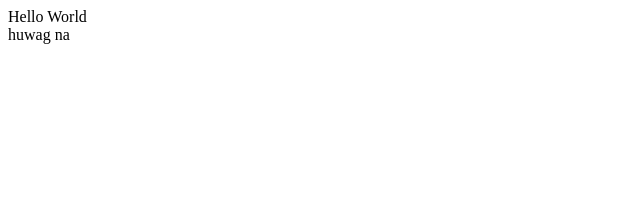
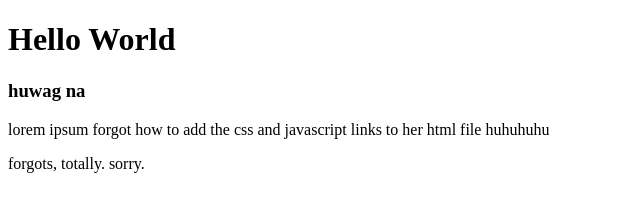
Before and after one commit to sophiaacohon/demo-repo, a plain HTML site: page index.html in a window 1280 px wide. Shown: the whole page, without its empty margins (0-640 px from the left). Drawn offline with Linux system fonts and the light colour scheme.

Commit message:
making changes to html file as practice. iforgot my stuff.

```diff
--- a/index.html
+++ b/index.html
@@ -3,10 +3,12 @@
 <head>
     <meta charset="UTF-8">
     <meta name="viewport" content="width=device-width, initial-scale=1.0">
-    <title>Document</title>
+    <title>The HTML Page</title>
 </head>
 <body>
-    <div>Hello World</div>
-    <div>huwag na</div>
+    <h1>Hello World</h1>
+    <h3>huwag na</h3>
+    <p>lorem ipsum forgot how to add the css and javascript links to her html file huhuhuhu</p>
+    <p>forgots, totally. sorry.</p>
 </body>
 </html>
```
